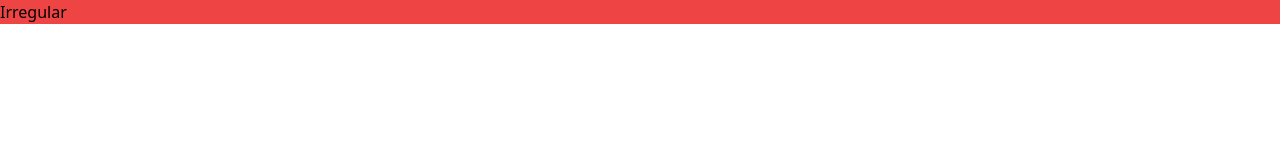
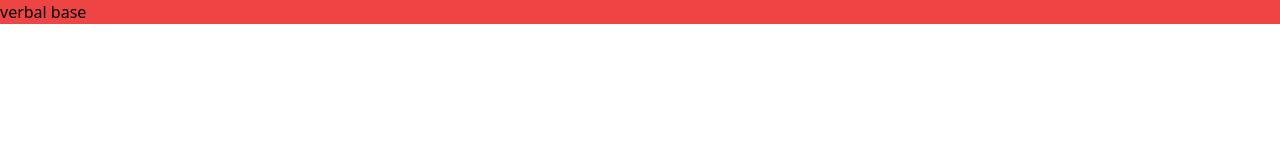
Before and after one commit to erlajoua/irregular, a Vue app: page / in a window 1280 px wide. Shown: the top 160 px of the page. Built offline with nearby package versions, Linux system fonts and the light colour scheme.

Commit message:
i18n merged

```diff
--- a/package.json
+++ b/package.json
@@ -11,6 +11,7 @@
   },
   "dependencies": {
     "vue": "^3.2.47",
+    "vue-i18n": "^9.2.2",
     "vue-router": "^4.1.6"
   },
   "devDependencies": {
--- a/src/App.vue
+++ b/src/App.vue
@@ -2,7 +2,7 @@
 </script>
 
 <template>
-  <h1 class="bg-red-500">Irregular</h1>
+  <h1 class="bg-red-500">{{ $t('shared.inputs.base') }}</h1>
 </template>
 
 <style scoped>
--- /dev/null
+++ b/src/i18n/en.json
@@ -0,0 +1,7 @@
+{
+	"shared": {
+		"inputs": {
+			"base": "verbal base"
+		}
+	}
+}
--- /dev/null
+++ b/src/i18n/fr.json
@@ -0,0 +1,7 @@
+{
+	"shared": {
+		"inputs": {
+			"base": "base verbale"
+		}
+	}
+}
--- a/src/main.ts
+++ b/src/main.ts
@@ -1,11 +1,25 @@
 import { createApp } from 'vue'
+import { createI18n } from 'vue-i18n'
 import App from './App.vue'
 import router from './router'
 
+import en from './i18n/en.json'
+import fr from './i18n/fr.json'
+
 import './assets/main.css'
+
+const i18n = createI18n({
+	locale: 'en',
+	fallbackLocale: 'en',
+	messages: {
+	  en,
+	  fr
+	}
+});
 
 const app = createApp(App)
 
 app.use(router)
+app.use(i18n)
 
-app.mount('#app')
+app.mount('#app');
```
Also changed, not shown: 1 other file (tests, documents, lock files or other folders).
